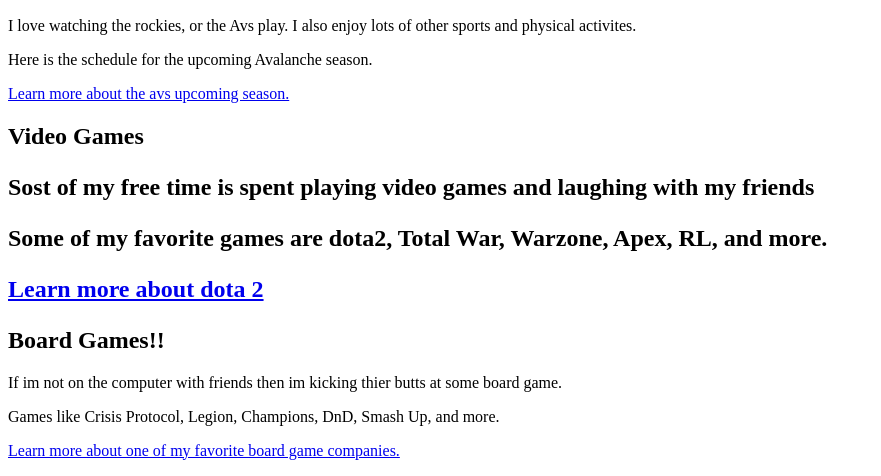
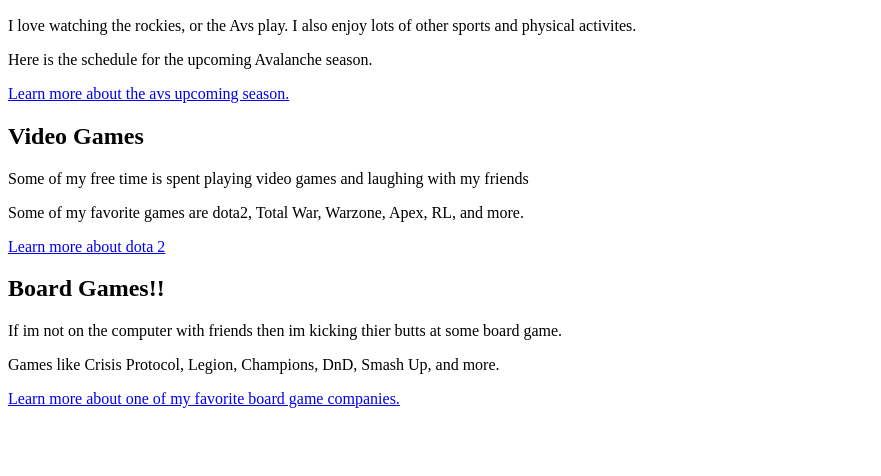
Before and after one commit to SeanSiedzick/SeanSiedzick.github.io, a plain HTML site: page bacs200/amuse.html in a window 1280 px wide. Shown: the part 376-852 px from the top of the page, without its empty margins (0-881 px from the left). After the commit the page ends 800 px from the top, so only its background shows below. Drawn offline with Linux system fonts and the light colour scheme.

Commit message:
Update amuse.html

```diff
--- a/bacs200/amuse.html
+++ b/bacs200/amuse.html
@@ -17,8 +17,8 @@
             <p></p>
             <p></p>
 
-            <h2>Video Games<h2>
-            <p>Sost of my free time is spent playing video games and laughing with my friends</p>
+            <h2>Video Games</h2>
+            <p>Some of my free time is spent playing video games and laughing with my friends</p>
             <p>Some of my favorite games are dota2, Total War, Warzone, Apex, RL, and more.</p>
             <p><a href="https://www.dota2.com/home">Learn more about dota 2</a></p>
             <p></p>
```
